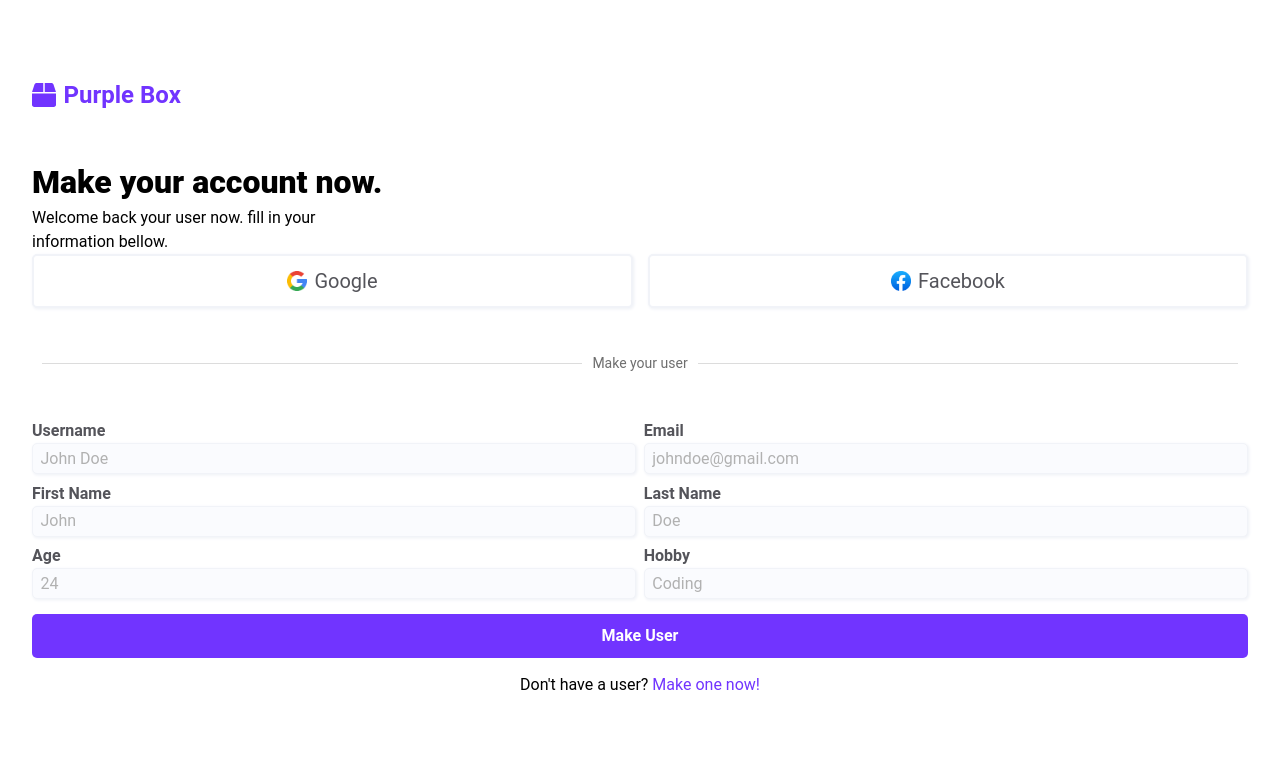
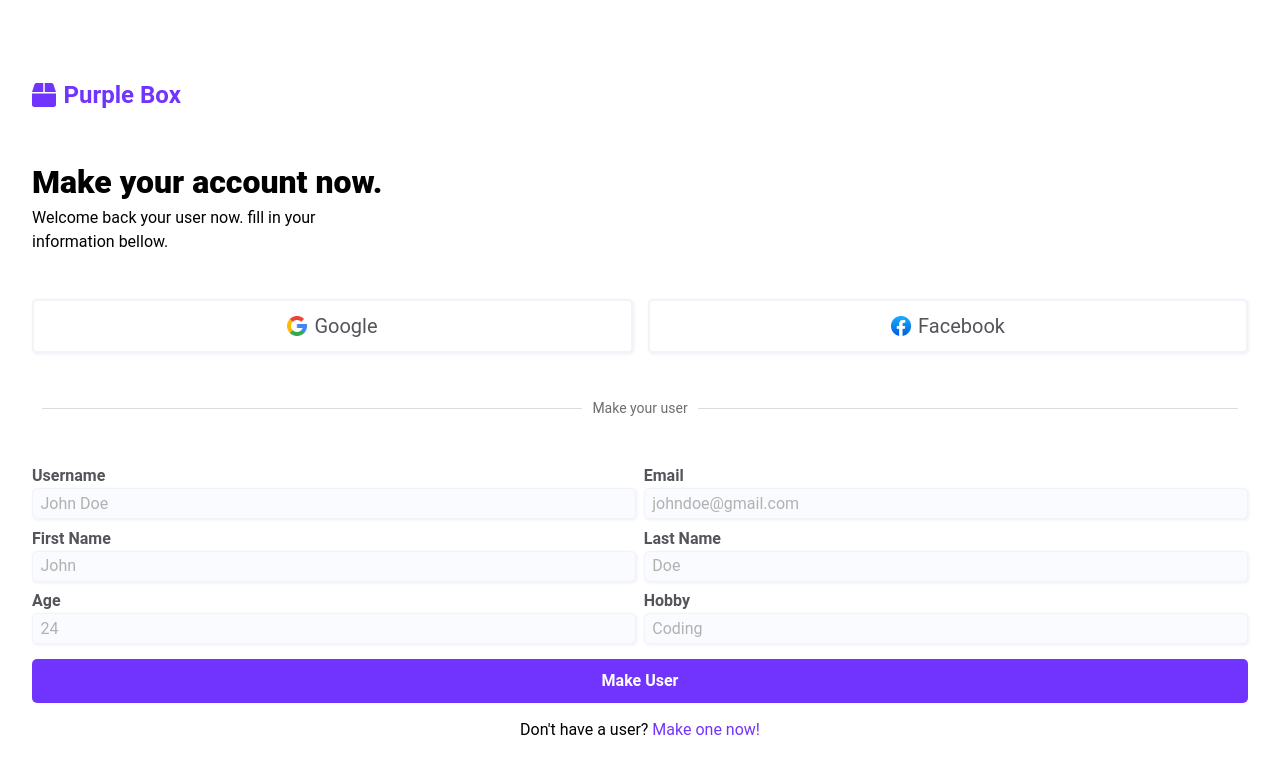
Before and after one commit to aliflikescoding/pb-technical-test, a React (Vite) app: page / in a window 1280 px wide. Shown: the top 774 px of the page. Built offline with nearby package versions, Linux system fonts and the light colour scheme.

Commit message:
Modify extra content margin

```diff
--- a/src/index.css
+++ b/src/index.css
@@ -176,6 +176,7 @@
 }
 
 .social-button {
+  margin-top: 45px;
   display: flex;
   align-items: center;
   justify-content: center;
```
